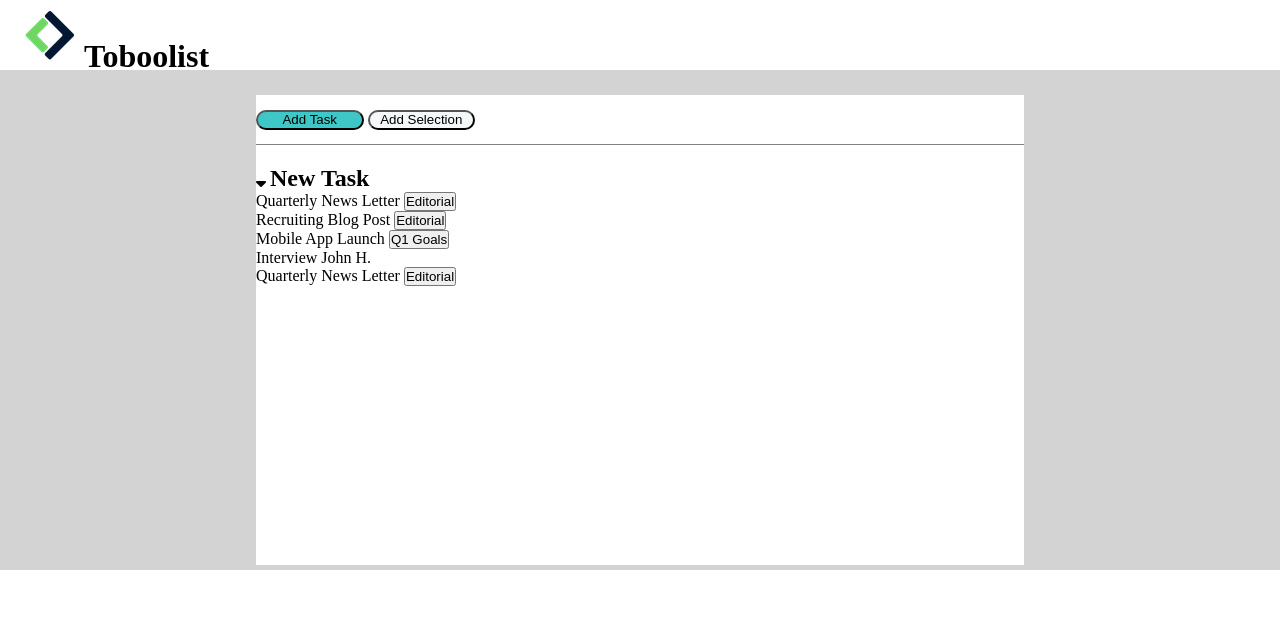
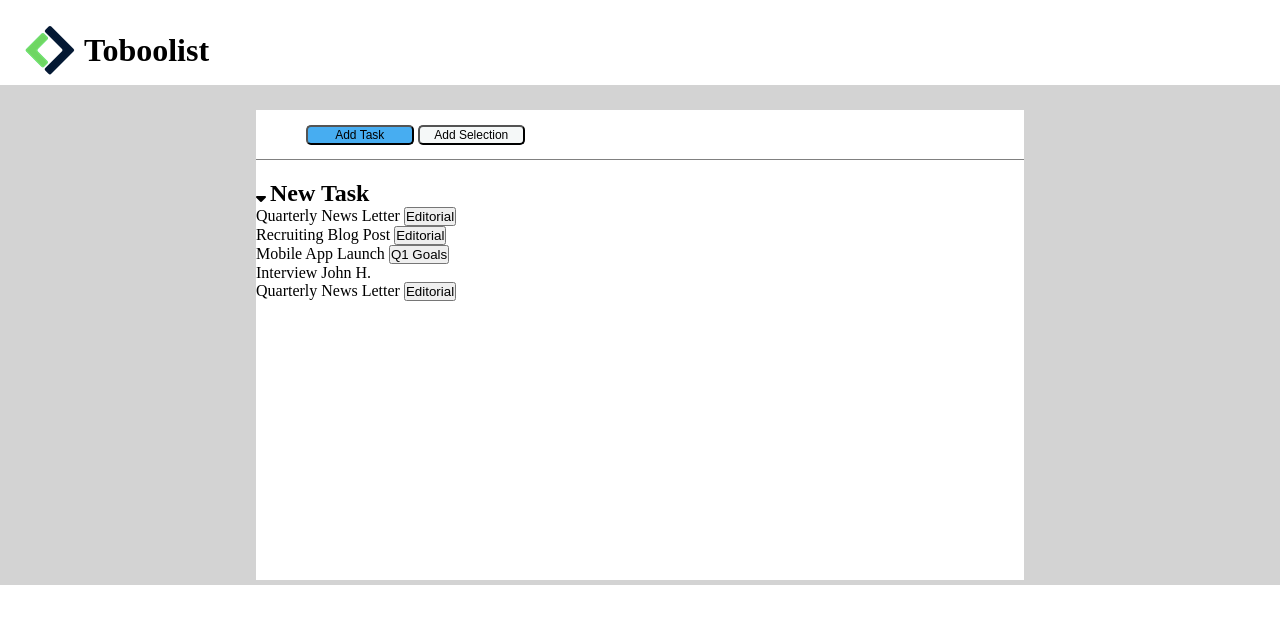
Before and after one commit to DomenicoLerose85/html-css-toboolist, a plain HTML site: page index.html in a window 1280 px wide. Drawn offline with Linux system fonts and the light colour scheme.

Commit message:
Header_allignment

```diff
--- a/css/style.css
+++ b/css/style.css
@@ -6,7 +6,7 @@
 /* header */
 header{
     width: 100%;
-    height: 70px;
+    height: 85px;
     background-color: white;
 }
 
@@ -19,7 +19,8 @@ h1{
 /* logo_header */
 .logo{
     display: inline-block;
-    margin: 10px 5px 0 25px;
+    margin: -1px 5px 0 25px;
+    vertical-align: middle;
 }
 /* main */
 .main_background{
@@ -46,11 +47,13 @@ h1{
 }
 
 .single__button_1{
-    background-color: rgb(63, 199, 199);
+    background-color:#47adf1;
     width: 14%;
     height: 40%;
     margin-top: 15px;
-    border-radius: 10px;
+    margin-left: 50px;
+    border-radius: 5px;
+    font-size: 12px;
 }
 
 .single__button_2{
@@ -58,7 +61,8 @@ h1{
     width: 14%;
     height: 40%;
     margin-top: 15px;
-    border-radius: 10px;
+    border-radius: 5px;
+    font-size: 12px;
 }
 
 h2, p{
```
Also changed, not shown: index.html (+3 -3 lines).
